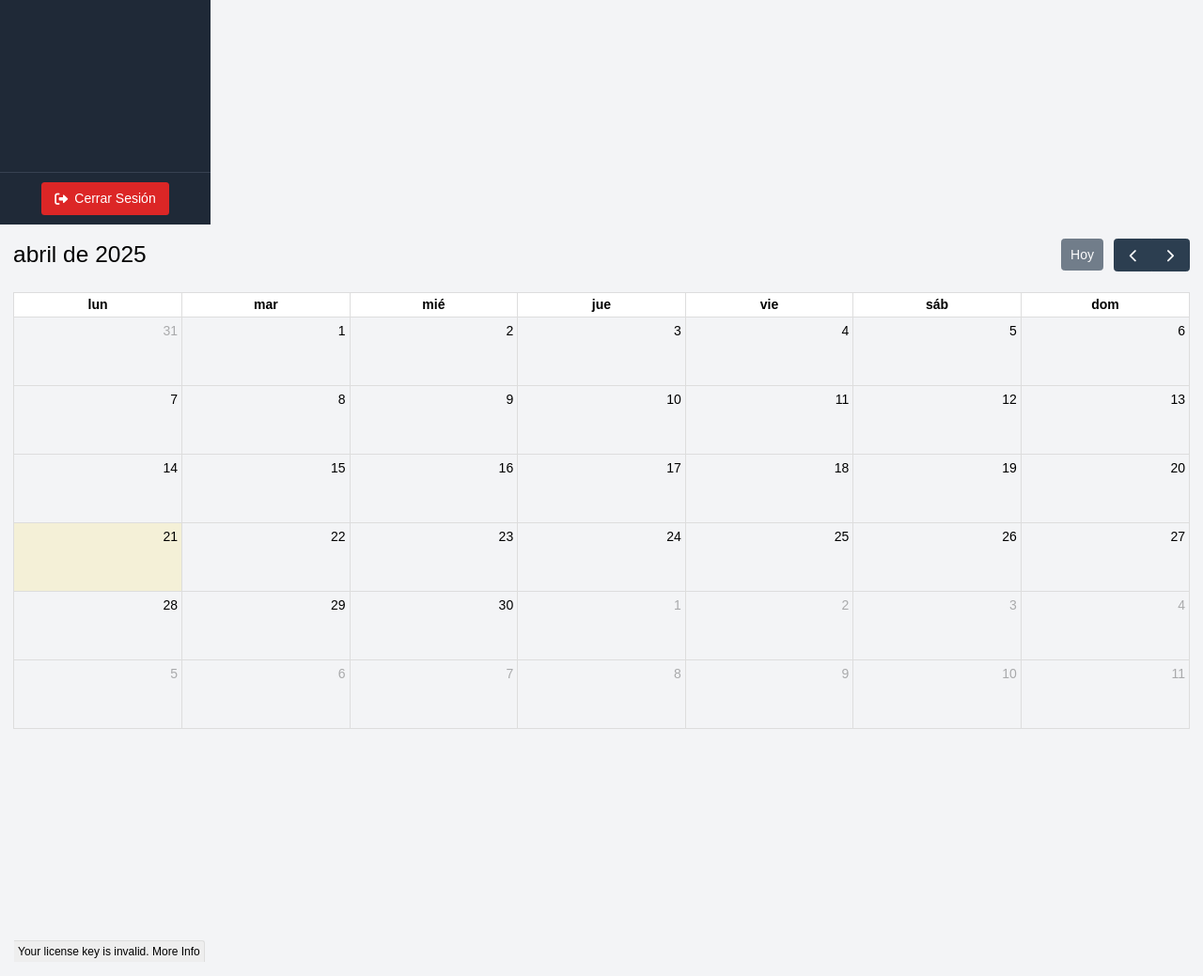
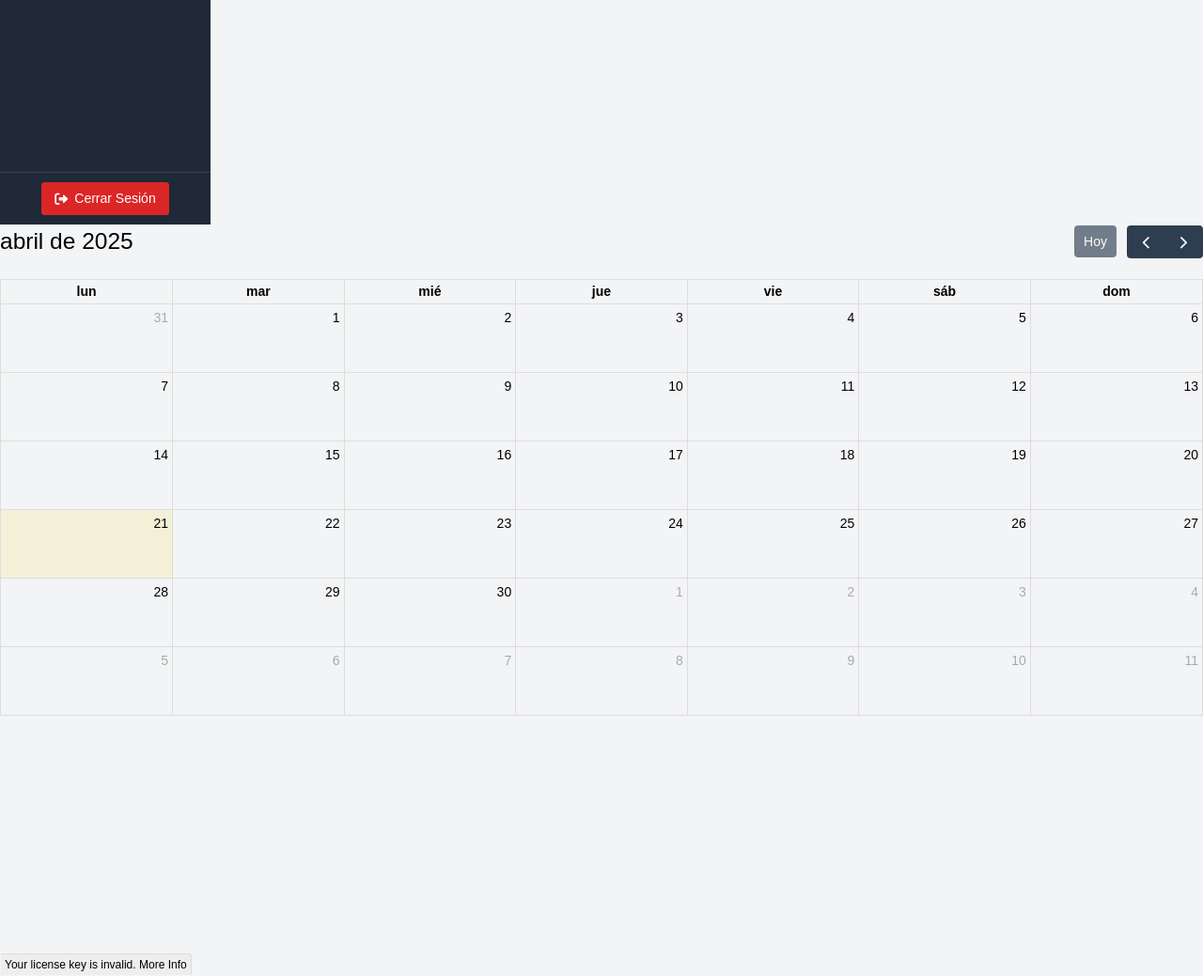
Before and after one commit to MAU312/Imprenta4.0, a PHP site: page /calendario.php in a window 1280 px wide. Shown: the part 561-1600 px from the top of the page at 94% size. Run offline with PHP 8.4, Linux system fonts and the light colour scheme; data that the repository does not hold is empty; some libraries are stand-ins or nearby versions.

Commit message:
Update calendario.php

```diff
--- a/views/calendario.php
+++ b/views/calendario.php
@@ -17,21 +17,20 @@
 
       var calendar = new FullCalendar.Calendar(calendarEl, {
         initialView: 'dayGridMonth',
-        height: 'auto',
+        height: '100%', // Se ajusta la altura al 100% del contenedor disponible
         contentHeight: 'auto',
         events: '../controllers/fetchEvents.php',
         locale: 'es',
         selectable: true,
-        editable: true,
-
+        editable: true, // Habilita drag and drop y redimensionamiento
+        // Evento cuando se mueve un evento
         eventDrop: function (info) {
           updateEventDate(info.event);
         },
-
+        // Evento cuando se redimensiona un evento
         eventResize: function (info) {
           updateEventDate(info.event);
         },
-
         select: async function (start, end, allDay) {
           const { value: formValues } = await Swal.fire({
             title: 'Añadir evento de importación',
@@ -53,6 +52,7 @@
           });
 
           if (formValues) {
+            // Add event
             fetch("../controllers/eventHandler.php", {
               method: "POST",
               headers: { "Content-Type": "application/json" },
@@ -65,6 +65,8 @@
                 } else {
                   Swal.fire(data.error, '', 'error');
                 }
+
+                // Refetch events from all sources and rerender
                 calendar.refetchEvents();
               })
               .catch(console.error);
@@ -77,25 +79,34 @@
           var endDate = event.end;
           var today = new Date();
 
+          // Reset all background colors
           info.el.style.backgroundColor = '';
 
+          // Check if the event is within the first 2 days
           var firstDay = new Date(startDate);
           var secondDay = new Date(startDate);
           secondDay.setDate(firstDay.getDate() + 1);
 
+          // Check if the event is the last day (arrival day)
           var arrivalDay = new Date(endDate);
 
+          // Set colors based on event dates
           if (today <= secondDay) {
+            // Blue for the first 2 days
             info.el.style.backgroundColor = 'blue';
           } else if (today >= secondDay && today <= arrivalDay) {
+            // Yellow for the days in between
             info.el.style.backgroundColor = 'yellow';
           } else if (today === arrivalDay) {
+            // Green for the arrival day
             info.el.style.backgroundColor = 'green';
           }
         },
 
         eventClick: function (info) {
           info.jsEvent.preventDefault();
+
+          // Change the border color
           info.el.style.borderColor = 'red';
 
           Swal.fire({
@@ -110,6 +121,7 @@
             denyButtonText: 'Editar',
           }).then((result) => {
             if (result.isConfirmed) {
+              // Delete event
               fetch("../controllers/eventHandler.php", {
                 method: "POST",
                 headers: { "Content-Type": "application/json" },
@@ -122,10 +134,13 @@
                   } else {
                     Swal.fire(data.error, '', 'error');
                   }
+
+                  // Refetch events from all sources and rerender
                   calendar.refetchEvents();
                 })
                 .catch(console.error);
             } else if (result.isDenied) {
+              // Edit event
               Swal.fire({
                 title: 'Editar Evento',
                 html:
@@ -134,7 +149,7 @@
                   '<input id="swalEvtURL_edit" class="swal2-input" placeholder="Ingresar URL" value="' + info.event.url + '">' +
                   '<input id="swalEvtStart_edit" type="datetime-local" class="swal2-input" value="' + formatDateForInput(info.event.start) + '">' +
                   '<input id="swalEvtEnd_edit" type="datetime-local" class="swal2-input" value="' + formatDateForInput(info.event.end) + '">' +
-                  '<input id="swalEvtCausaCambio_edit" class="swal2-input" placeholder="Causa del cambio">',
+                  '<input id="swalEvtCausaCambio_edit" class="swal2-input" placeholder="Causa del cambio">', // Nuevo campo CausaCambio
                 focusConfirm: false,
                 confirmButtonText: 'Guardar',
                 showCancelButton: true,
@@ -146,11 +161,12 @@
                     document.getElementById('swalEvtURL_edit').value,
                     document.getElementById('swalEvtStart_edit').value,
                     document.getElementById('swalEvtEnd_edit').value,
-                    document.getElementById('swalEvtCausaCambio_edit').value
+                    document.getElementById('swalEvtCausaCambio_edit').value // Nuevo campo CausaCambio
                   ];
                 }
               }).then((result) => {
                 if (result.value) {
+                  // Edit event
                   const [title, description, url, start, end, causaCambio] = result.value;
 
                   fetch("../controllers/eventHandler.php", {
@@ -159,7 +175,7 @@
                     body: JSON.stringify({
                       request_type: 'editEvent',
                       event_id: info.event.id,
-                      event_data: [title, description, url, causaCambio],
+                      event_data: [title, description, url, causaCambio], // Incluir CausaCambio
                       start: start,
                       end: end
                     }),
@@ -171,6 +187,8 @@
                       } else {
                         Swal.fire(data.error, '', 'error');
                       }
+
+                      // Refetch events from all sources and rerender
                       calendar.refetchEvents();
                     })
                     .catch(console.error);
@@ -184,6 +202,7 @@
       calendar.render();
     });
 
+    // Función para formatear fechas
     function formatDateForInput(date) {
       if (!date) return '';
       const d = new Date(date);
@@ -191,6 +210,7 @@
       return `${d.getFullYear()}-${pad(d.getMonth() + 1)}-${pad(d.getDate())}T${pad(d.getHours())}:${pad(d.getMinutes())}`;
     }
 
+    // Función para actualizar la fecha del evento en el servidor
     function updateEventDate(event) {
       fetch("../controllers/eventHandler.php", {
         method: "POST",
@@ -199,42 +219,34 @@
           request_type: 'updateEventDate',
           event_id: event.id,
           start: event.startStr,
-          end: event.end ? event.endStr : null,
+          end: event.end ? event.endStr : null, // Si el evento no tiene fin, se envía null
         }),
       })
         .then(response => response.json())
         .then(data => {
           if (data.status == 1) {
             Swal.fire({
-              title: 'Fecha actualizada correctamente!',
-              text: 'La página se recargará para aplicar los cambios.',
               icon: 'success',
-              confirmButtonText: 'OK'
-            }).then(() => {
-              window.location.reload();
+              title: 'Fecha actualizada correctamente',
+              showConfirmButton: false,
+              timer: 1500
             });
           } else {
             Swal.fire(data.error, '', 'error');
-            if (event.setDates) {
-              event.setDates(event.start, event.end);
-            }
           }
         })
-        .catch(error => {
-          console.error(error);
-          if (event.setDates) {
-            event.setDates(event.start, event.end);
-          }
-        });
+        .catch(console.error);
     }
   </script>
 </head>
 
 <body class="bg-gray-100">
   <?php include './assets/Fragments/sidebar.php'; ?>
-  <div class="flex h-screen">
-    <div id="calendar" class="flex-1 p-4"></div>
+
+  <div class="flex h-screen w-full overflow-hidden">
+    <div id="calendar" class="flex-1 overflow-auto"></div>
   </div>
+
 </body>
 
 </html>
```
